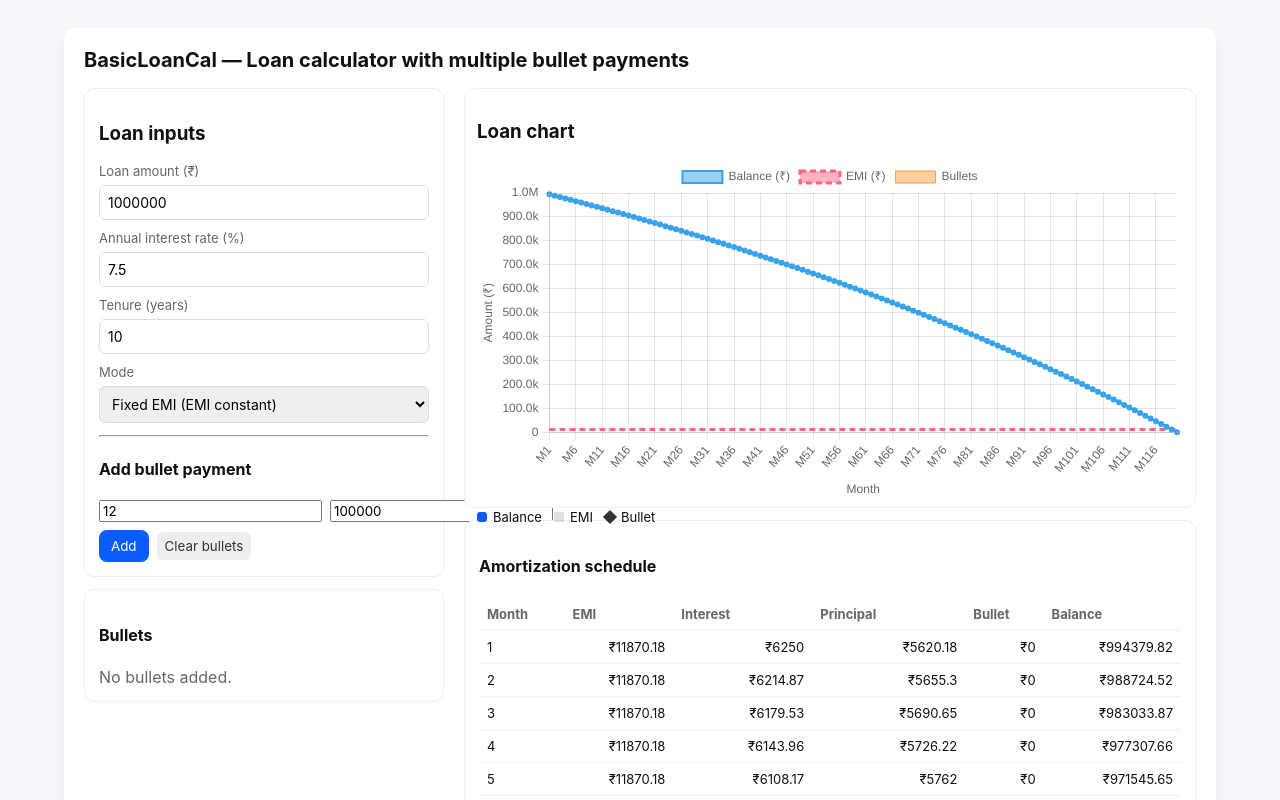
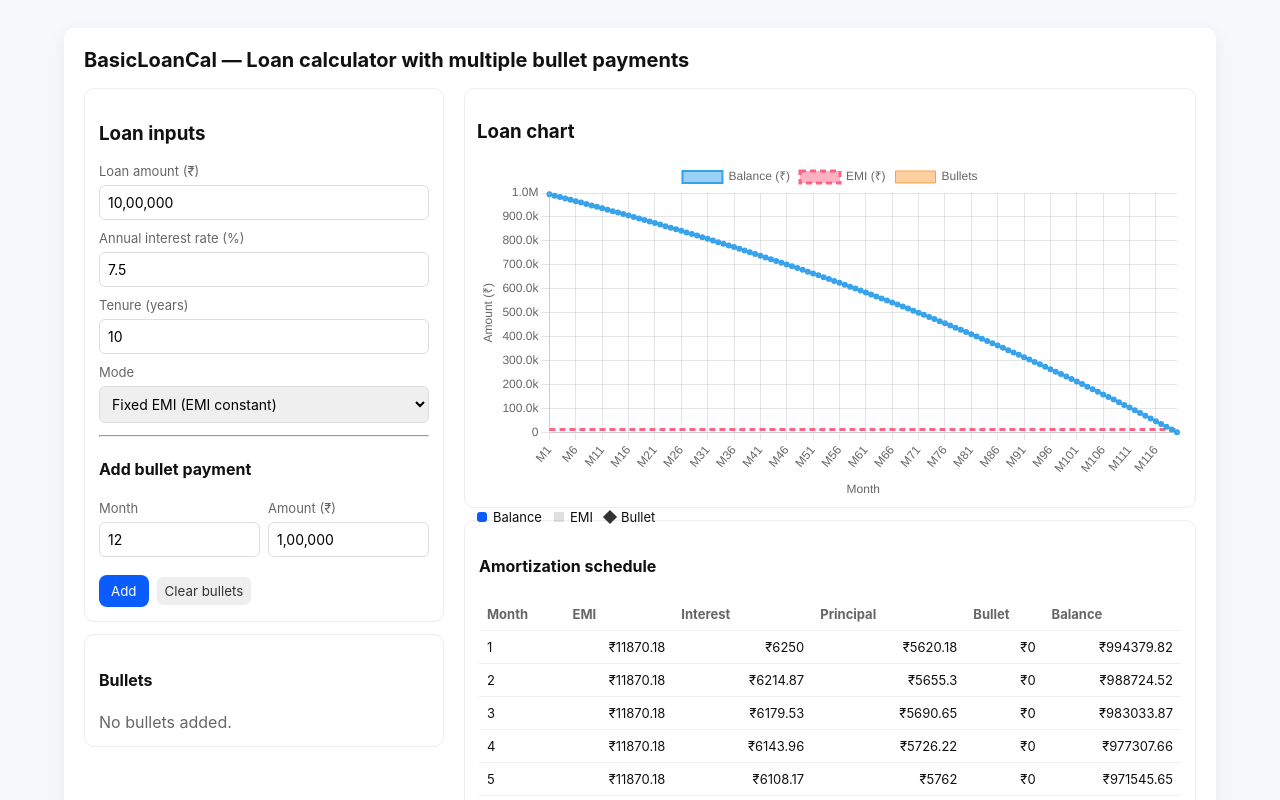
Before and after one commit to Nithin190902/BasicLoanCalculator, a React (Vite) app: page / in a window 1280 px wide. Shown: the top 800 px of the page. Built offline with nearby package versions, Linux system fonts and the light colour scheme.

Commit message:
Reuseable Fields and UI Fine Tune

```diff
--- a/src/components/LoanForm.tsx
+++ b/src/components/LoanForm.tsx
@@ -1,5 +1,7 @@
 import { useState } from "react";
 import { useLoanStore } from "../store/useLoanStore";
+import CustomField from "../reuseableFiels/CustomField";
+import CustomSelect from "../reuseableFiels/CustomSelect";
 
 export default function LoanForm() {
   const { principal, annualRate, years, mode, setPrincipal, setAnnualRate, setYears, setMode, addBullet, clearBullets } = useLoanStore();
@@ -9,35 +11,29 @@ export default function LoanForm() {
   return (
     <div className="card">
       <h3>Loan inputs</h3>
-      <div className="field">
-        <label>Loan amount (₹)</label>
-        <input type="number" value={principal} onChange={(e)=> setPrincipal(Number(e.target.value || 0))}/>
-      </div>
 
-      <div className="field">
-        <label>Annual interest rate (%)</label>
-        <input type="number" value={annualRate} step="0.01" onChange={(e)=> setAnnualRate(Number(e.target.value || 0))}/>
-      </div>
+      <CustomField label="Loan amount (₹)" value={principal} onChange={setPrincipal} />
 
-      <div className="field">
-        <label>Tenure (years)</label>
-        <input type="number" value={years} onChange={(e)=> setYears(Number(e.target.value || 0))}/>
-      </div>
+      <CustomField label="Annual interest rate (%)" type="number" value={annualRate} step={0.01} onChange={setAnnualRate} />
 
-      <div className="field">
-        <label>Mode</label>
-        <select value={mode} onChange={(e)=> setMode(e.target.value as any)}>
-          <option value="fixed-emi">Fixed EMI (EMI constant)</option>
-          <option value="recalc-emi">Recalculate EMI after bullets (keep term)</option>
-        </select>
-      </div>
+      <CustomField label="Tenure (years)" type="number" value={years} onChange={setYears} />
+
+      <CustomSelect
+        label="Mode"
+        options={[
+          { value: "fixed-emi", label: "Fixed EMI (EMI constant)" },
+          { value: "recalc-emi", label: "Recalculate EMI after bullets (keep term)" },
+        ]}
+        value={mode}
+        onChange={(v) => setMode(v as "fixed-emi" | "recalc-emi")}
+      />
 
       <hr style={{margin:'12px 0'}} />
 
       <h4>Add bullet payment</h4>
       <div style={{display:'flex',gap:8, marginBottom:8}}>
-        <input type="number" min={1} value={bulletMonth} onChange={(e)=> setBulletMonth(Number(e.target.value || 1))} />
-        <input type="number" min={0} value={bulletAmount} onChange={(e)=> setBulletAmount(Number(e.target.value || 0))} />
+        <CustomField label="Month" type="number" min={1} value={bulletMonth} onChange={setBulletMonth} />
+        <CustomField label="Amount (₹)" type="number" min={0} value={bulletAmount} onChange={setBulletAmount} />
       </div>
 
       <div style={{display:'flex',gap:8,alignItems:'center'}}>
--- /dev/null
+++ b/src/reuseableFiels/CustomField.tsx
@@ -0,0 +1,37 @@
+interface CustomFieldProps {
+  label: string;
+  type?: string;
+  value: number;
+  min?: number;
+  step?: number;
+  onChange: (value: number) => void;
+}
+
+const CustomField: React.FC<CustomFieldProps> = ({
+  label,
+  type = "text", // use text so commas display
+  value,
+  min,
+  step,
+  onChange,
+}) => {
+  return (
+    <div className="field">
+      <label>{label}</label>
+      <input
+        type="text" // use text instead of number
+        inputMode="numeric" // shows numeric keyboard on mobile
+        value={value || value === 0 ? value.toLocaleString("en-IN") : ""}
+        min={min}
+        step={step}
+        onChange={(e) => {
+          const rawValue = e.target.value.replace(/,/g, ""); // remove commas
+          const numeric = rawValue === "" ? 0 : Number(rawValue);
+          onChange(numeric);
+        }}
+      />
+    </div>
+  );
+};
+
+export default CustomField;
--- /dev/null
+++ b/src/reuseableFiels/CustomSelect.tsx
@@ -0,0 +1,23 @@
+interface CustomSelectProps {
+  label: string;
+  options: { value: string; label: string }[];
+  value: string;
+  onChange: (value: string) => void;
+}
+
+const CustomSelect: React.FC<CustomSelectProps> = ({ label, options, value, onChange }) => {
+  return (
+    <div className="field">
+      <label>{label}</label>
+      <select value={value} onChange={(e) => onChange(e.target.value)}>
+        {options.map((option) => (
+          <option key={option.value} value={option.value}>
+            {option.label}
+          </option>
+        ))}
+      </select>
+    </div>
+  );
+};
+
+export default CustomSelect;
```
